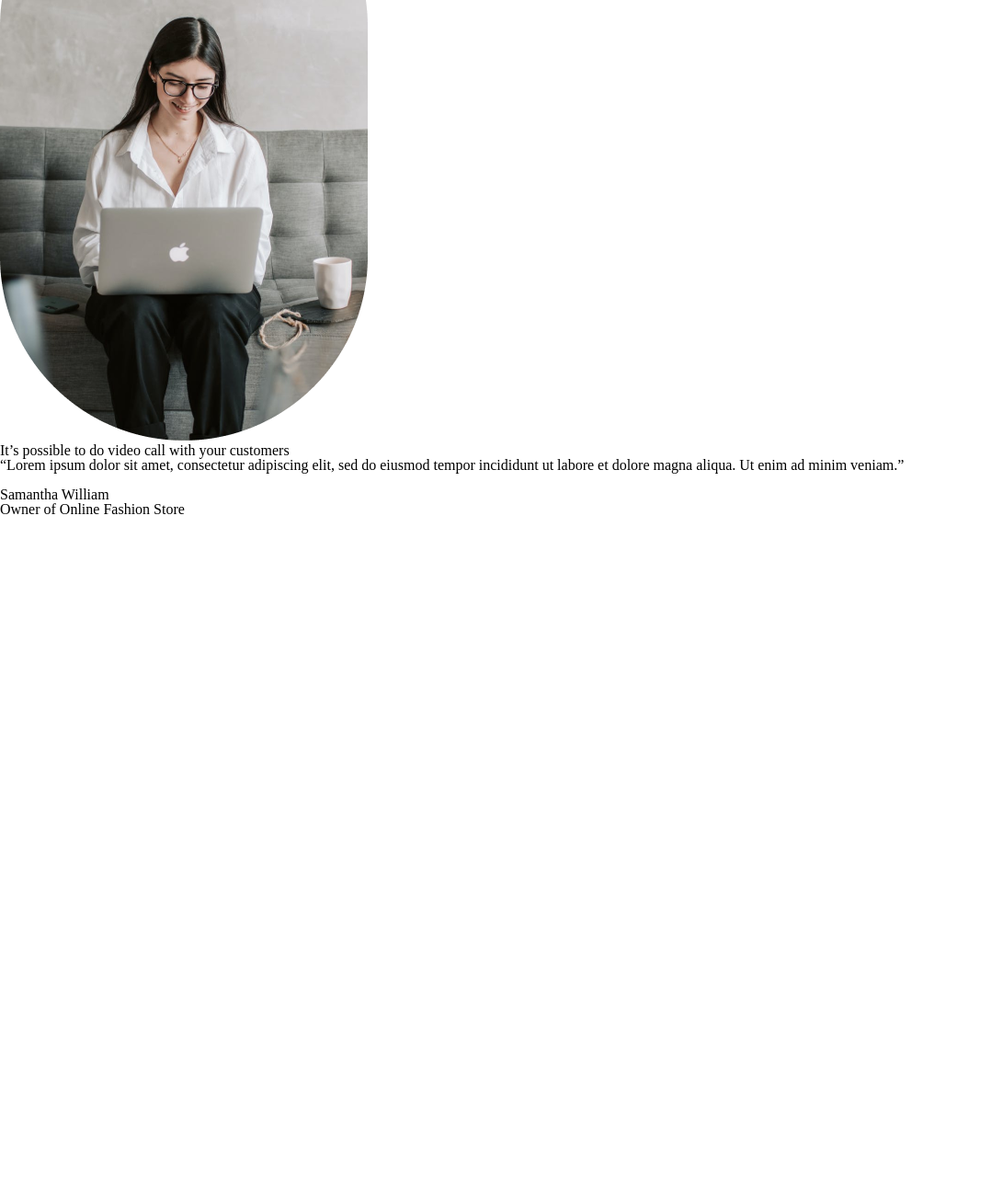
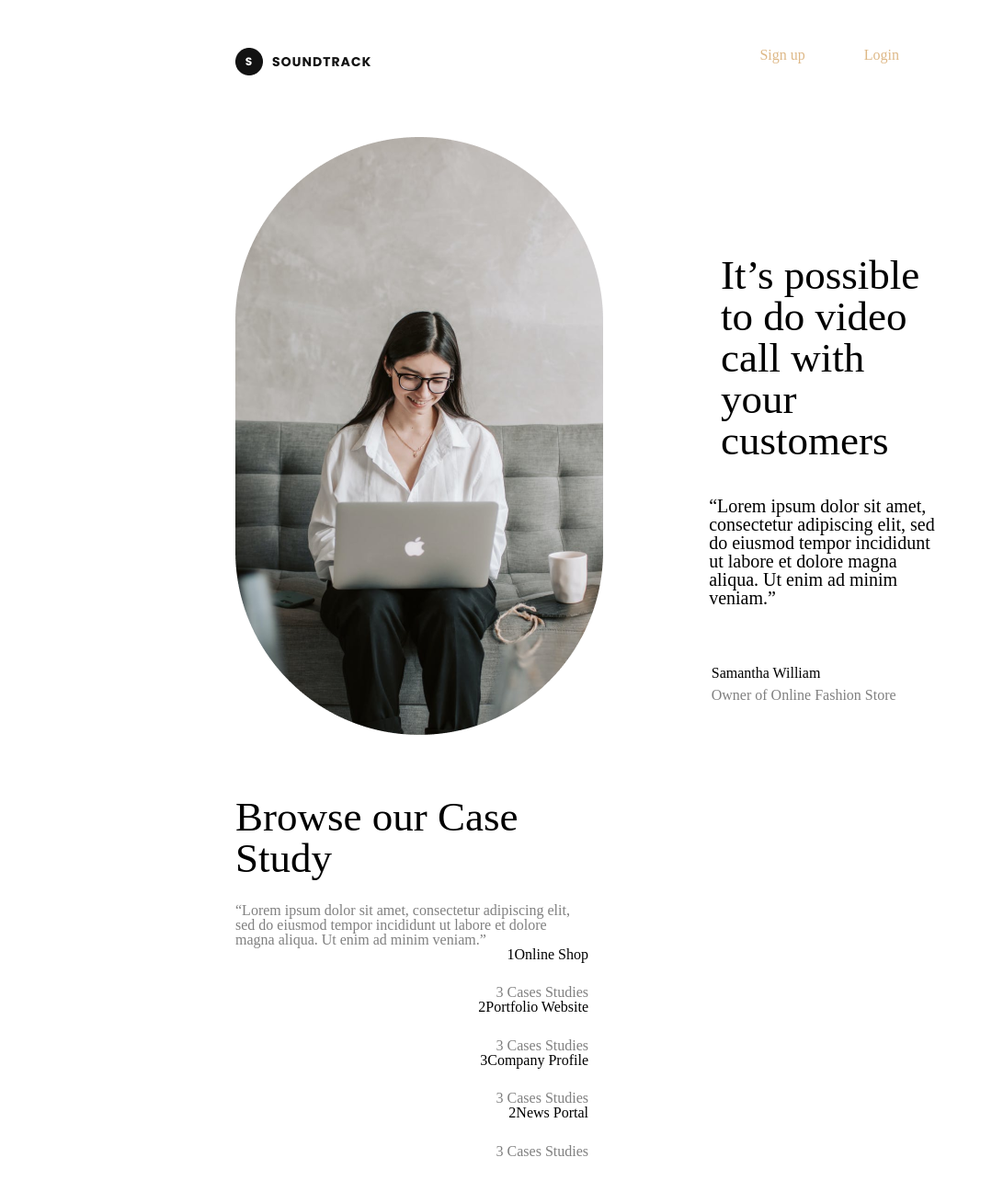
Before and after one commit to JoaoBachmann/atv-soundtrack, a plain HTML site: page index.html in a window 1280 px wide. Shown: the part 204-1500 px from the top of the page at 92% size, without its empty margins (0-1079 px from the left). Before the commit the page ends 800 px from the top, so only its background shows below. Drawn offline with Linux system fonts and the light colour scheme.

Commit message:
atualizações

```diff
--- a/CSS/style.css
+++ b/css/style.css
@@ -46,11 +46,69 @@ table {
 	border-collapse: collapse;
 	border-spacing: 0;
 }
+html {
+	margin: 20vw
+}
 
 /*======================================
-                header
+                HEADER
+======================================*/
+header nav ul {
+	display: flex;
+}
+header nav ul li.signUp a{
+	margin: 0 5vw 0 33vw;
+}
+header nav ul li a {
+	color: burlywood;
+	text-decoration: none;
+}
+
+/*======================================
+                MEIO - Parte1
 ======================================*/
 
-header nav ul {
-    display: flex;
+main section.primeiro {
+	display: flex;
 }
+main section.primeiro span img {
+	margin: 5vw 0 0 0;
+}
+main section.primeiro h1 {
+	margin: 15vw 0 0 10vw;
+	font-size: 45px;
+}
+main section.primeiro div.texto {
+	margin: 3vw 0 0 9vw;
+	font-size: 20px;
+}
+main section.primeiro div.principal {
+	display: flex;
+	margin: 0 0 0 5vw;
+}
+main section.primeiro div.principal {
+	margin: 5vw 0 0 8vw;
+}
+main section.primeiro div.principal div p {
+	padding: 0 1.2vw 0.6vw 1.2vw;
+}
+main section.primeiro div.principal div span p {
+	color: grey;
+}
+/*======================================
+                MEIO - Parte2
+======================================*/
+main section.segunda {
+	width: 50%;
+	margin: 5vw 5vw 0 0;
+}
+main section.segunda h1 {
+	font-size: 45px;
+}
+main section.segunda p {
+	padding: 2vw 0 0 0;
+	color: grey;
+}
+main section.segunda div.lista {
+	text-align: right;
+}
--- a/index.html
+++ b/index.html
@@ -4,7 +4,7 @@
     <meta charset="UTF-8">
     <meta name="viewport" content="width=device-width, initial-scale=1.0">
     <title>ATV-SOUNDTRACK</title>
-    <link rel="stylesheet" href="/CSS/style.css" type="text/css">
+    <link rel="stylesheet" href="css/style.css" type="text/css">
 </head>
 <body>
     <header id="topo">
@@ -15,28 +15,60 @@
             <a href="#topo"><img src="img/Group 33.png" alt=""></a>
         </p>
                 </li>
-                <li>
-                    <a href="Sign up">Sign up</a>
+                <li class="signUp">
+                    <a href="#">Sign up</a>
                 </li>
                 <li>
-                    <a href="login">Login</a>
+                    <a href="#">Login</a>
                 </li>
             </ul>
         </nav>
         <main>
-            <section>
+            <section class="primeiro">
                 <p>
-                    <img src="img/Group 71.png" alt="">
+                    <span> <img src="img/Group 71.png" alt=""></span>
                 </p>
+                <div>
                 <h1>It’s possible to do
                     video call with
                     your customers</h1>
+                    <div class="texto">
                     <P>“Lorem ipsum dolor sit amet, consectetur adipiscing elit, sed do eiusmod tempor incididunt ut labore et dolore magna aliqua. Ut enim ad minim veniam.”</P>
-                    <p class="p1">
+                </div>
+        <div class="principal">
+                    <p>
                         <img src="img/Rectangle 2 Copy 7.png" alt="">
                     </p>
-                    <p class="p1">Samantha William</p>
-                    <p class="p1">Owner of Online Fashion Store</p>
+                    <div>
+                         <p>Samantha William</p>
+                   <span><p>Owner of Online Fashion Store</p></span>
+                    </div>
+
+        </div>
+            </section>
+            <section class="segunda">
+                <h1>Browse our Case Study</h1>
+                <p>“Lorem ipsum dolor sit amet, consectetur adipiscing elit, sed do eiusmod tempor incididunt ut labore et dolore magna aliqua. Ut enim ad minim veniam.”</p>
+            <div class="lista">
+                <ul>
+                    <li>
+                        <h3><span>1</span>Online Shop</h3>
+                        <p>3 Cases Studies</p>
+                    </li>
+                    <li>
+                        <h3><span>2</span>Portfolio Website</h3>
+                        <p>3 Cases Studies</p>
+                    </li>
+                    <li>
+                        <h3><span>3</span>Company Profile</h3>
+                        <p>3 Cases Studies</p>
+                    </li>
+                    <li>
+                        <h3><span>2</span>News Portal</h3>
+                        <p>3 Cases Studies</p>
+                    </li>
+                </ul>
+            </div>
             </section>
         </main>
     </header>
```
